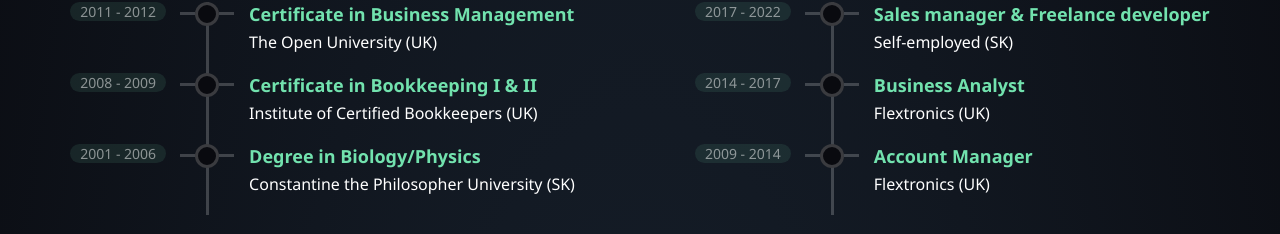
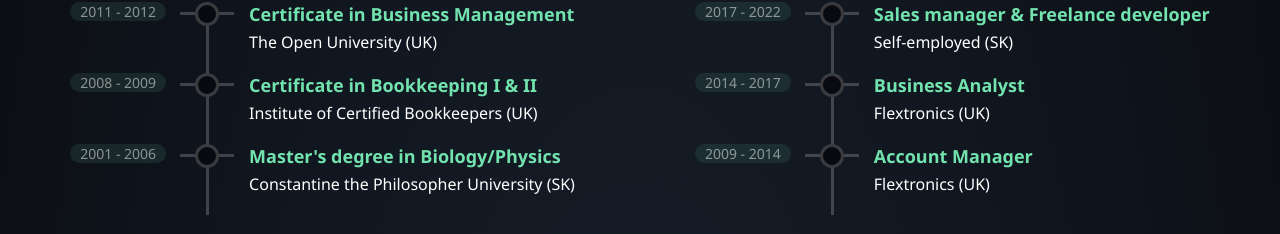
Before and after one commit to MichalTrubini/Portolio-site, a React (Create React App) app: page / in a window 1280 px wide. Shown: the part 1008-1242 px from the top of the page. Built offline with nearby package versions, Linux system fonts and the light colour scheme; the HTML template or start-up script is replaced by a standard one.

Commit message:
link fix

```diff
--- a/src/main/about/about.jsx
+++ b/src/main/about/about.jsx
@@ -32,7 +32,7 @@
               <p className={styles.year}>2001 - 2006</p>
             </div>
             <div className={styles.description}>
-              <h4 className={styles.itemHeading}>Degree in Biology/Physics</h4>
+              <h4 className={styles.itemHeading}>Master's degree in Biology/Physics</h4>
               <p className={styles.institution}>Constantine the Philosopher University (SK)</p>
               <div className={styles.circle}></div>
             </div>
--- a/src/main/portfolio/portfolio.jsx
+++ b/src/main/portfolio/portfolio.jsx
@@ -33,7 +33,7 @@
     title: "Subscription app",
     techStack: ["Next.js", "MongoDB"],
     git: "https://github.com/MichalTrubini/NEXT_coffeeroasters-subscription-site",
-    live: "https://next-coffeeroasters-subscription-site.vercel.app/",
+    live: "https://next-coffeeroasters-subscription-site-4e83.vercel.app/",
   },
   {
     id: 4,
```
